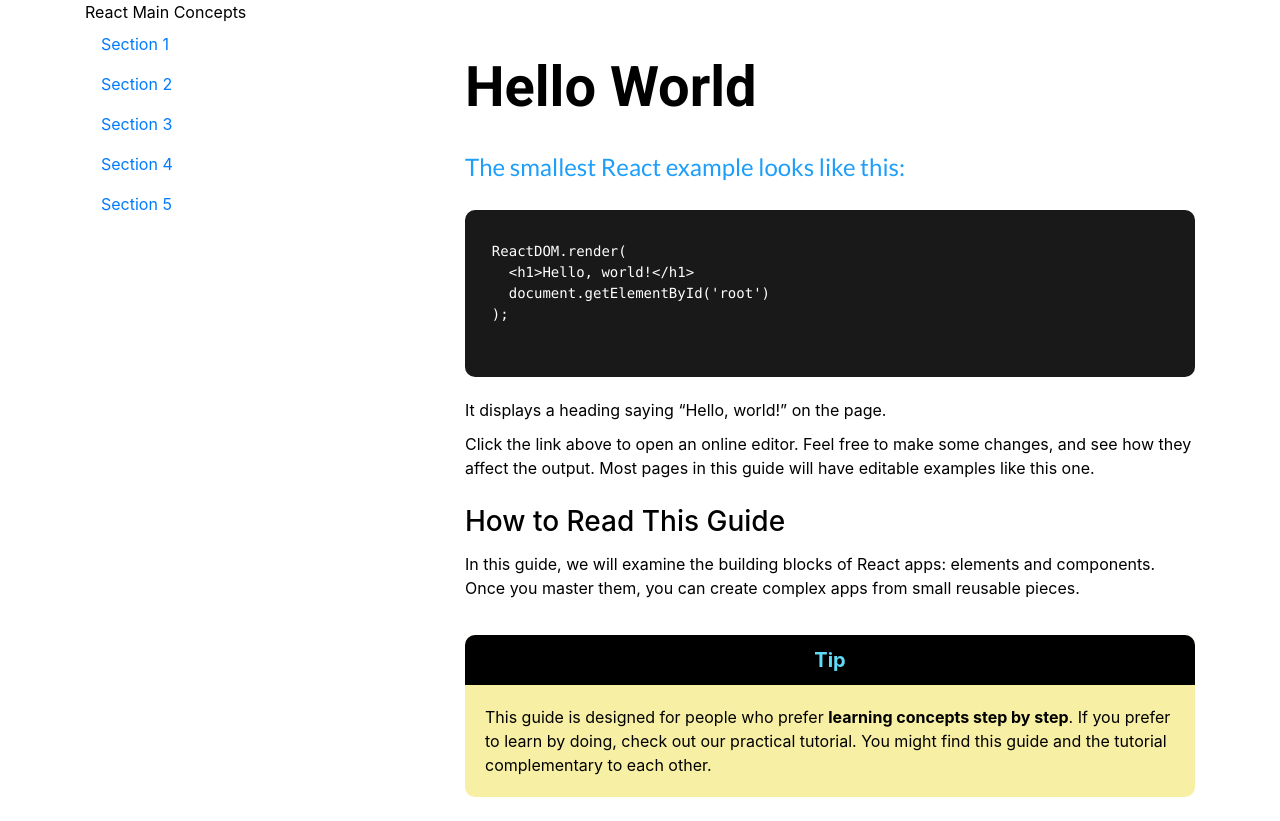
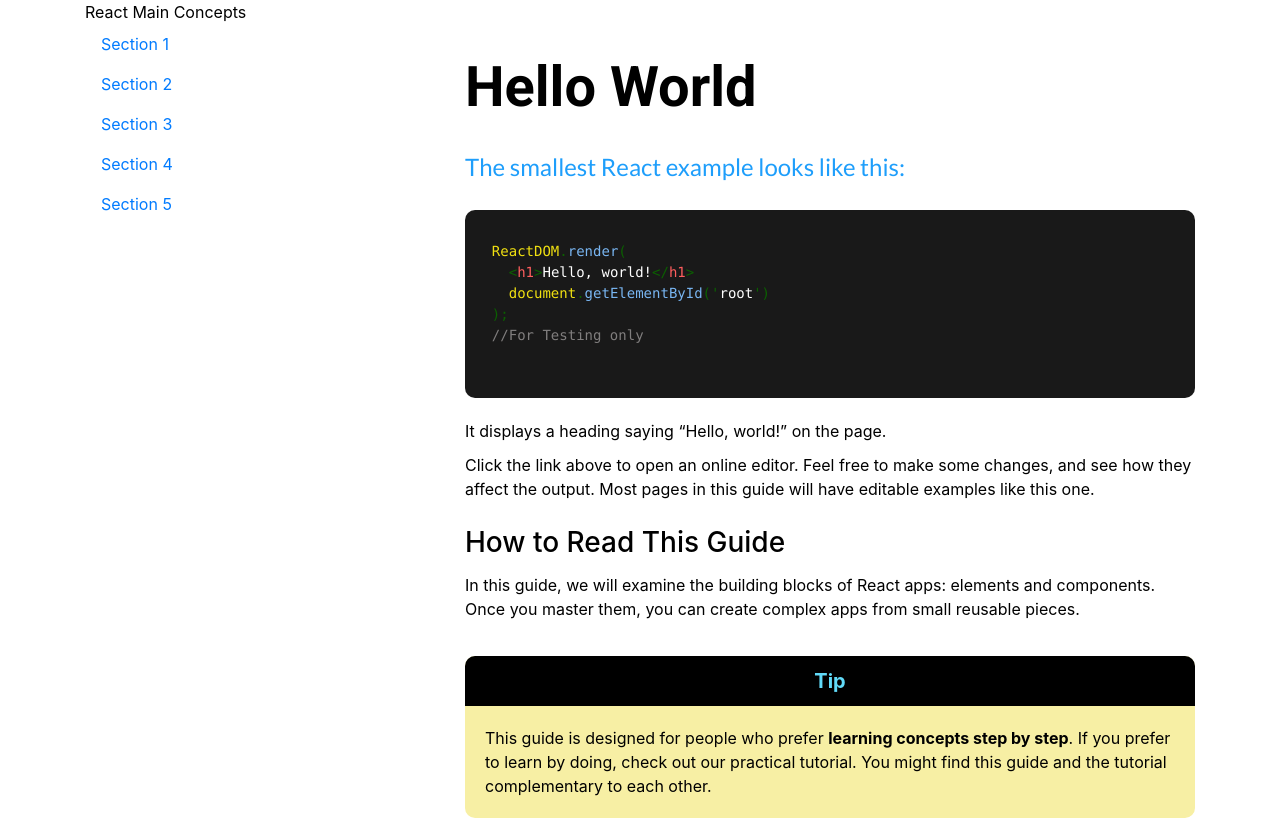
Before and after one commit to grimeswong/TechnicalDocumentationPage_FCC, a website: page src/index.html in a window 1280 px wide. Shown: the top 821 px of the page. Drawn offline with nearby package versions, Linux system fonts and the light colour scheme; files that its build step writes are made by us from their sources.

Commit message:
TDP-003: Structure and styling for codes section

```diff
--- a/src/css/style.scss
+++ b/src/css/style.scss
@@ -13,6 +13,14 @@ $code-background-color: rgba(0, 0, 0, 0.9);
 $note-title-color: rgb(97, 218, 248);
 $note-title-background-color: rgb(0, 0, 0);
 $note-background-color: rgb(247, 239, 164);
+
+$code-keyword-color: rgb(54, 34, 218);
+$code-function-color: rgb(121, 182, 242);
+$code-symbol-color: rgb(11, 96, 0);
+$code-variable-color: rgb(241, 225, 17);
+$code-htmltag-color: rgb(255, 94, 94);
+$code-text-color: rgb(255, 255, 255);
+$code-comment-color: rgb(128, 126, 126);
 
 
 
@@ -81,3 +89,27 @@ main {
     padding: 20px 20px;
   }
 }
+
+/*** code sections ***/
+.code {
+  color: $code-text-color;
+
+  .code-keyword {
+    color: $code-keyword-color;
+  }
+  .code-function {
+    color: $code-function-color;
+  }
+  .code-symbol {
+    color: $code-symbol-color;
+  }
+  .code-variable {
+    color: $code-variable-color;
+  }
+  .code-htmltag {
+    color: $code-htmltag-color;
+  }
+  .code-comment {
+    color: $code-comment-color;
+  }
+}
--- a/src/index.html
+++ b/src/index.html
@@ -32,10 +32,11 @@
           <article class="section-container">
             <pre>
               <code class="code">
-  ReactDOM.render(
-    &lt;h1&gt;Hello, world!&lt;/h1&gt;
-    document.getElementById('root')
-  );
+  <span class="code-variable">ReactDOM</span><span class="code-symbol">.</span><span class="code-function">render</span><span class="code-symbol">(</span>
+    <span class="code-symbol">&lt;</span><span class="code-htmltag">h1</span><span class="code-symbol">&gt;</span>Hello, world!<span class="code-symbol">&lt;/</span><span class="code-htmltag">h1</span><span class="code-symbol">&gt;</span>
+    <span class="code-variable">document</span><span class="code-symbol">.</span><span class="code-function">getElementById</span><span class="code-symbol">('</span>root<span class="code-symbol">')</span>
+  <span class="code-symbol">);</span>
+  <span class="code-comment">//For Testing only</span>
               </code>
             </pre>
             <p class="section-code-description">
```
